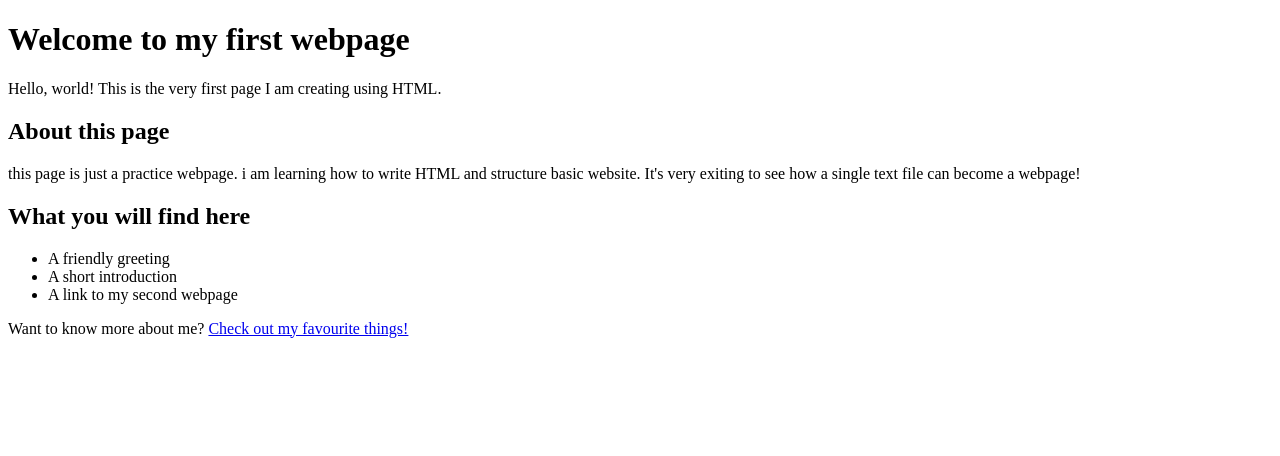
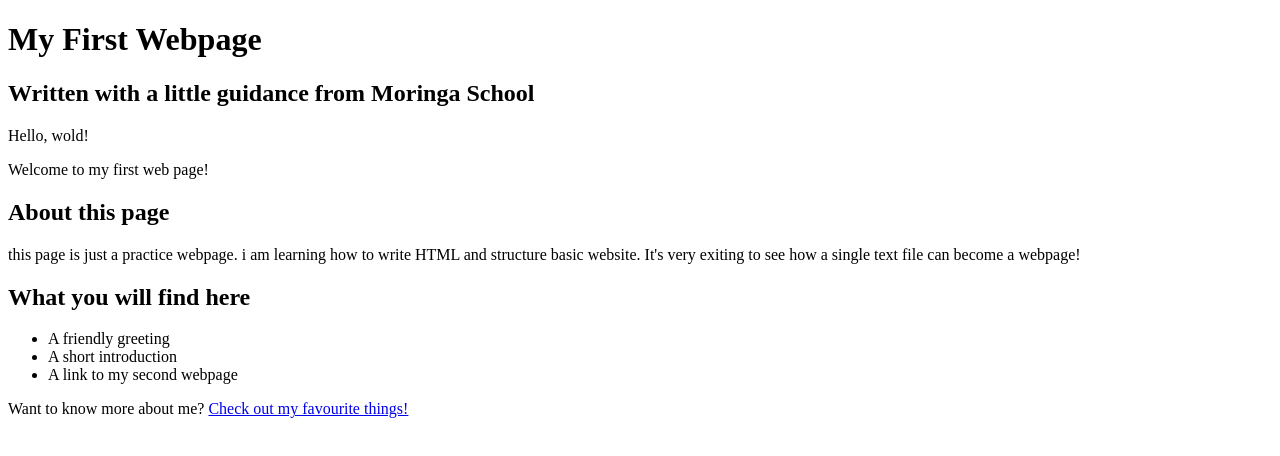
Before and after one commit to Evanskipkoechkorir/my-first-webpage, a plain HTML site: page my-first-webpage.html in a window 1280 px wide. Drawn offline with Linux system fonts and the light colour scheme.

Commit message:
Add header block elements

```diff
--- a/my-first-webpage.html
+++ b/my-first-webpage.html
@@ -4,8 +4,11 @@
     <title> My first webpage! </title>
 </head>
 <body>
-    <h1>Welcome to my first webpage</h1>
-    <p>Hello, world! This is the very first page I am creating using HTML.</p>
+    <h1>My First Webpage</h1>
+    <h2>Written with a little guidance from Moringa School</h2>
+
+    <p>Hello, wold!</p>
+    <p>Welcome to my first web page!</p>
 
     <h2>About this page</h2>
     <p>
```
